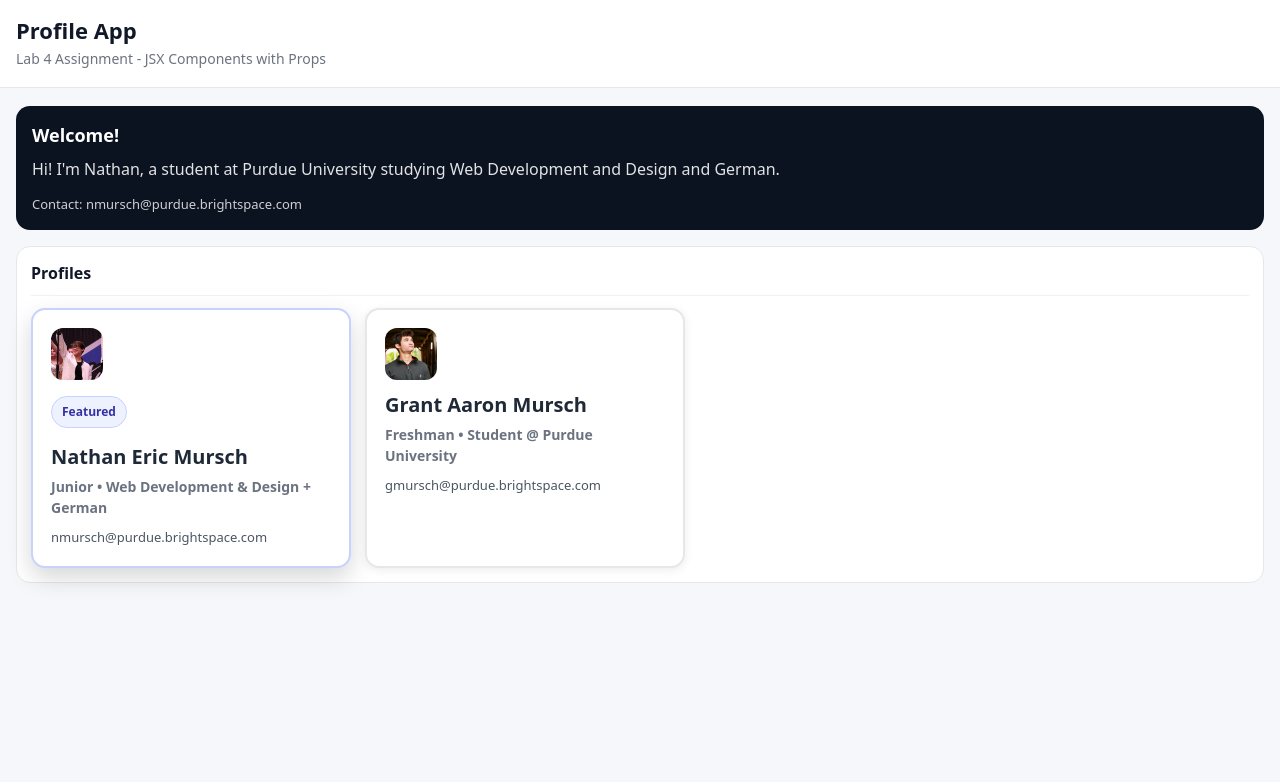
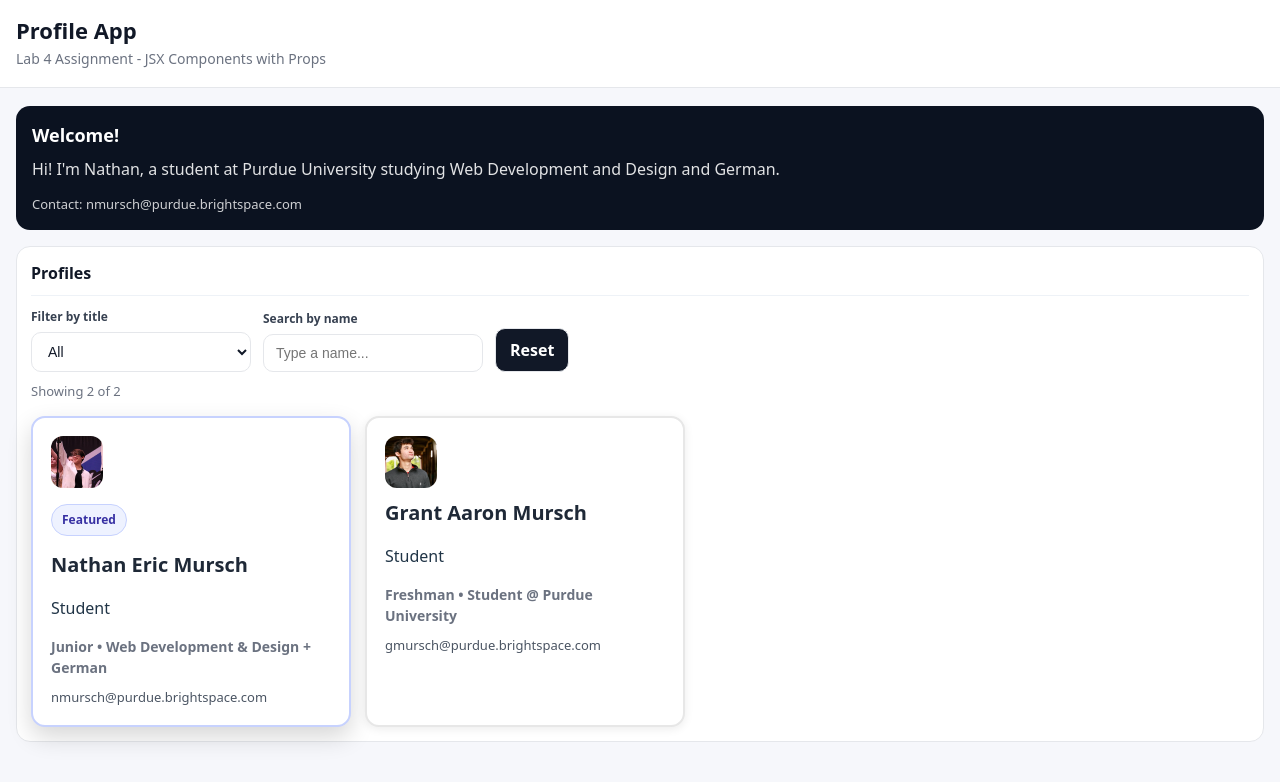
Before and after one commit to saschakovac/profile-app, a React (Vite) app: page / in a window 1280 px wide. Shown: the top 782 px of the page. Built offline with nearby package versions, Linux system fonts and the light colour scheme.

Commit message:
Lab  5 - Interactivity

```diff
--- a/src/App.css
+++ b/src/App.css
@@ -18,3 +18,53 @@
   gap: 14px;
   flex-wrap: wrap;
 }
+
+.controls {
+  display: flex;
+  gap: 12px;
+  flex-wrap: wrap;
+  align-items: flex-end;
+  margin-bottom: 10px;
+}
+
+.control {
+  display: flex;
+  flex-direction: column;
+  gap: 6px;
+  min-width: 220px;
+}
+
+.control__label {
+  font-size: 12px;
+  font-weight: 700;
+  color: #374151;
+}
+
+.control__input {
+  border: 1px solid #e5e7eb;
+  border-radius: 10px;
+  padding: 10px 12px;
+  font-size: 14px;
+  background: #fff;
+  color: #111827;
+}
+
+.reset {
+  border: 1px solid #e5e7eb;
+  background: #111827;
+  color: #fff;
+  border-radius: 10px;
+  padding: 10px 14px;
+  font-weight: 800;
+  cursor: pointer;
+}
+
+.reset:hover {
+  opacity: 0.92;
+}
+
+.results {
+  margin: 8px 0 14px 0;
+  font-size: 13px;
+  color: #6b7280;
+}
--- a/src/App.jsx
+++ b/src/App.jsx
@@ -1,4 +1,4 @@
-import React from "react";
+import React, { useMemo, useState } from "react";
 import Header from "./Header.jsx";
 import Introduction from "./Introduction.jsx";
 import Card from "./Card.jsx";
@@ -10,6 +10,7 @@ export default function App() {
     {
       id: 1,
       name: "Nathan Eric Mursch",
+      title: "Student",
       year: "Junior",
       major: "Web Development & Design + German",
       email: "nmursch@purdue.brightspace.com",
@@ -19,6 +20,7 @@ export default function App() {
     {
       id: 2,
       name: "Grant Aaron Mursch",
+      title: "Student",
       year: "Freshman",
       major: "Student @ Purdue University",
       email: "gmursch@purdue.brightspace.com",
@@ -27,17 +29,78 @@ export default function App() {
     },
   ];
 
+  const [selectedTitle, setSelectedTitle] = useState("All");
+  const [searchText, setSearchText] = useState("");
+
+  const titleOptions = useMemo(() => {
+    const unique = Array.from(new Set(cards.map((c) => c.title))).sort();
+    return ["All", ...unique];
+  }, [cards]);
+
+  const filteredCards = useMemo(() => {
+    const q = searchText.trim().toLowerCase();
+
+    return cards.filter((c) => {
+      const matchesTitle = selectedTitle === "All" || c.title === selectedTitle;
+      const matchesSearch = q === "" || c.name.toLowerCase().includes(q);
+      return matchesTitle && matchesSearch;
+    });
+  }, [cards, selectedTitle, searchText]);
+
+  function handleReset() {
+    setSelectedTitle("All");
+    setSearchText("");
+  }
+
   return (
     <div className="app">
       <Header />
       <main className="main">
         <Introduction />
+
         <Section title="Profiles">
+          <div className="controls">
+            <label className="control">
+              <span className="control__label">Filter by title</span>
+              <select
+                className="control__input"
+                value={selectedTitle}
+                onChange={(e) => setSelectedTitle(e.target.value)}
+              >
+                {titleOptions.map((t) => (
+                  <option key={t} value={t}>
+                    {t}
+                  </option>
+                ))}
+              </select>
+            </label>
+
+            <label className="control">
+              <span className="control__label">Search by name</span>
+              <input
+                className="control__input"
+                type="text"
+                placeholder="Type a name..."
+                value={searchText}
+                onChange={(e) => setSearchText(e.target.value)}
+              />
+            </label>
+
+            <button className="reset" type="button" onClick={handleReset}>
+              Reset
+            </button>
+          </div>
+
+          <p className="results">
+            Showing {filteredCards.length} of {cards.length}
+          </p>
+
           <div className="cards">
-            {cards.map((card) => (
+            {filteredCards.map((card) => (
               <Card
                 key={card.id}
                 name={card.name}
+                title={card.title}
                 year={card.year}
                 major={card.major}
                 email={card.email}
--- a/src/Card.jsx
+++ b/src/Card.jsx
@@ -1,7 +1,7 @@
 import React from "react";
 import "./Card.css";
 
-const Card = ({ name, year, major, email, imageSrc, isFeatured }) => {
+const Card = ({ name, title, year, major, email, imageSrc, isFeatured }) => {
   const cardClass = isFeatured ? "card-body card-body--featured" : "card-body";
 
   return (
@@ -12,6 +12,7 @@ const Card = ({ name, year, major, email, imageSrc, isFeatured }) => {
         {isFeatured && <span className="badge">Featured</span>}
 
         <h2 className="name">{name}</h2>
+        <p className="role">{title}</p>
         <p className="title">
           {year} • {major}
         </p>
```
